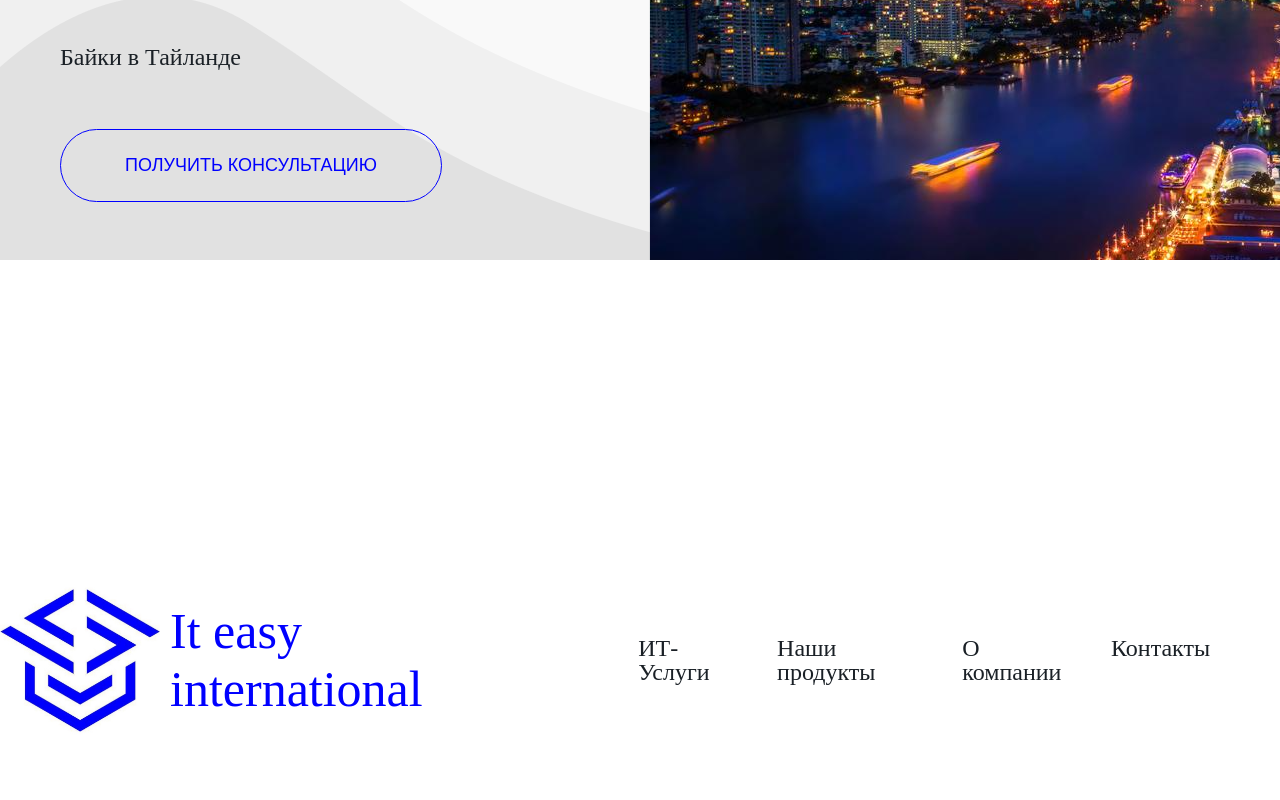
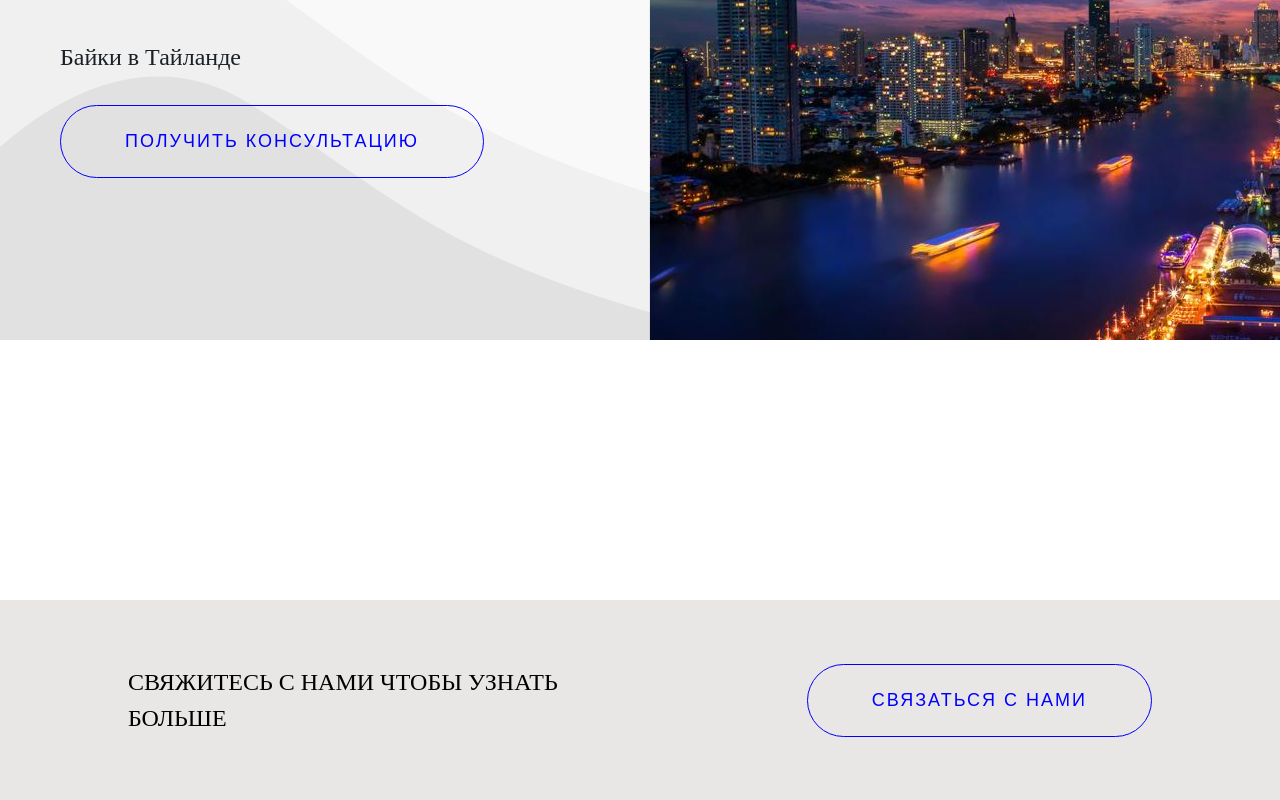
Before and after one commit to MaximEsin/It-easy, a React (Create React App) app: page / in a window 1280 px wide. Shown: the part 280-1080 px from the top of the page. Built offline with nearby package versions, Linux system fonts and the light colour scheme.

Commit message:
Contact Us pane

```diff
--- /dev/null
+++ b/src/UI/UX/button/Button.jsx
@@ -0,0 +1,8 @@
+import React from "react";
+import styles from "./Button.module.scss";
+
+const Button = ({ text }) => {
+  return <button className={styles.button}>{text}</button>;
+};
+
+export default Button;
--- /dev/null
+++ b/src/UI/UX/button/Button.module.scss
@@ -0,0 +1,20 @@
+.button {
+  display: inline-block;
+  padding: 23px 64px;
+  background: transparent;
+  border: 1px solid blue;
+  border-radius: 100px;
+  font-weight: 500;
+  font-size: 18px;
+  line-height: 25px;
+  transition: background 0.3s linear;
+  cursor: pointer;
+  color: blue;
+  letter-spacing: 2px;
+}
+
+.button:hover {
+  color: white;
+  border: 1px solid black;
+  background: blue;
+}
--- /dev/null
+++ b/src/components/ContactUs.jsx
@@ -0,0 +1,16 @@
+import React from "react";
+import Button from "../UI/UX/button/Button";
+import styles from "./ContactUs.module.scss";
+
+const ContactUs = () => {
+  return (
+    <div className={styles.contactUs__container}>
+      <p className={styles.contactUs__text}>
+        Свяжитесь с нами чтобы узнать больше
+      </p>
+      <Button text="СВЯЗАТЬСЯ С НАМИ" />
+    </div>
+  );
+};
+
+export default ContactUs;
--- /dev/null
+++ b/src/components/ContactUs.module.scss
@@ -0,0 +1,18 @@
+.contactUs {
+  &__container {
+    display: flex;
+    background-color: rgb(233, 230, 230);
+    align-items: center;
+    justify-content: space-between;
+    padding: 0 10vw 0;
+    height: 200px;
+  }
+
+  &__text {
+    max-width: 484px;
+    font-weight: 500;
+    font-size: 24px;
+    line-height: 150%;
+    text-transform: uppercase;
+  }
+}
--- a/src/components/Footer.module.scss
+++ b/src/components/Footer.module.scss
@@ -44,8 +44,8 @@
   }
 
   &__logo {
-    width: 160px;
-    height: 160px;
+    width: 120px;
+    height: 12 0px;
   }
 
   &__adressContainer {
--- a/src/components/Header.module.scss
+++ b/src/components/Header.module.scss
@@ -11,6 +11,7 @@
     box-shadow: 0 4px 6px -4px rgba(26, 32, 38, 0.12),
       0px 8px 8px -4px rgba(26, 32, 38, 0.08);
     margin: auto;
+    z-index: 1;
   }
 
   &__img {
@@ -23,7 +24,7 @@
     display: flex;
     margin: 0 70px 0;
     padding: 0;
-    height: 52px;
+    height: 47px;
   }
 
   &__navList {
--- a/src/pages/Main.jsx
+++ b/src/pages/Main.jsx
@@ -1,13 +1,18 @@
 import React from "react";
-import styles from "../styles/Main.module.scss"
+import styles from "../styles/Main.module.scss";
+import Button from "../UI/UX/button/Button";
+import ContactUs from "../components/ContactUs";
 
 const Main = () => {
-  return <div>
+  return (
+    <div>
       <section className={styles.intro}>
         <div className={styles.intro__text}>
-      <h1 className={styles.intro__heading}>Добро пожаловать в MotoSharing</h1>
+          <h1 className={styles.intro__heading}>
+            Добро пожаловать в MotoSharing
+          </h1>
           <p className={styles.intro__description}>Байки в Тайланде</p>
-      <button className={styles.intro__button}>ПОЛУЧИТЬ КОНСУЛЬТАЦИЮ</button>
+          <Button text="ПОЛУЧИТЬ КОНСУЛЬТАЦИЮ" />
         </div>
       </section>
       <section className={styles.cards}>
@@ -48,7 +53,9 @@ const Main = () => {
           </div>
         </div>
       </section>
-  </div>;
+      <ContactUs />
+    </div>
+  );
 };
 
 export default Main;
--- a/src/styles/Main.module.scss
+++ b/src/styles/Main.module.scss
@@ -4,6 +4,7 @@
   object-fit: contain;
   width: 100vw;
   height: 100vh;
+  margin-top: 80px;
   &__text {
     position: absolute;
     top: 0;
@@ -12,7 +13,7 @@
     height: 100%;
     padding: 95px 0;
     max-width: 700px;
-    color: #1A2026;
+    color: #1a2026;
   }
   &__heading {
     font-weight: 600;
@@ -22,31 +23,12 @@
   &__description {
     max-width: 580px;
     margin-top: 10px;
+    margin-bottom: 30px;
     font-weight: 400;
     font-size: 24px;
     line-height: 150%;
   }
-  &__button {
-    display: inline-block;
-    margin-top: 30px;
-    padding: 23px 64px;
-    background: transparent;
-    border: 1px solid blue;
-    border-radius: 100px;
-    font-weight: 500;
-    font-size: 18px;
-    line-height: 25px;
-    transition: background .3s linear;
-    cursor: pointer;
-    color: blue;
-  }
-  &__button:hover {
-    color: white;
-    border: 1px solid black;
-    background: blue;
-  }
 }
 
 .cards {
-
 }
```
Lines whose indentation alone changed are shown as unchanged.
